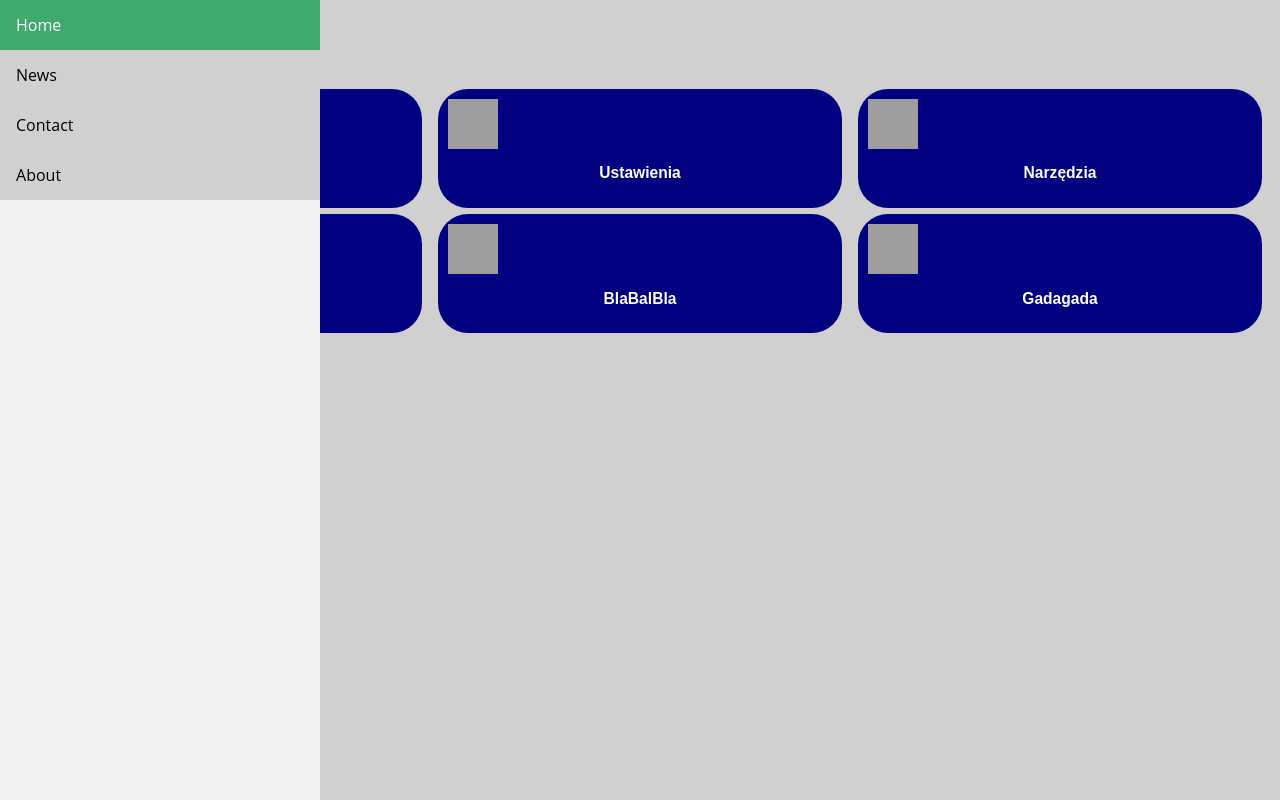
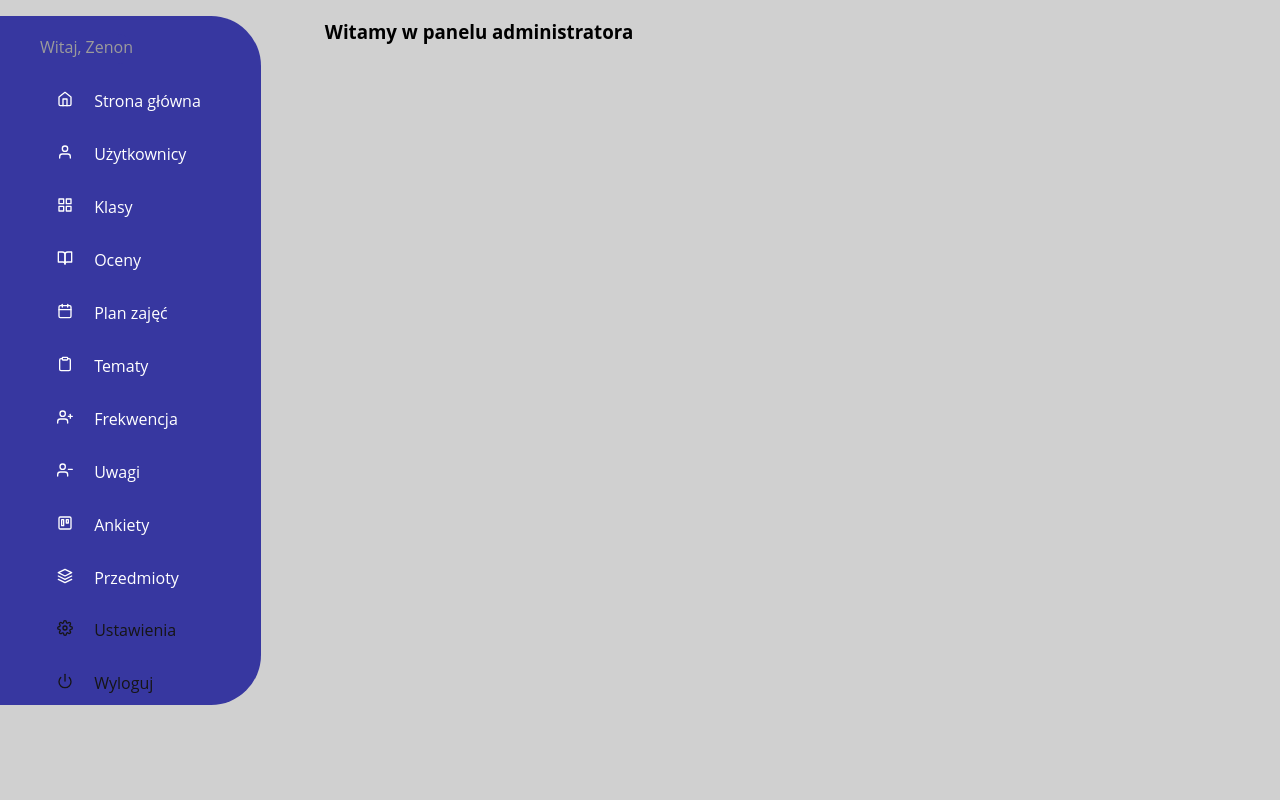
Before and after one commit to bartek33642/electronic-school-diary, a React (Create React App) app in the folder client/: page /admin in a window 1280 px wide. Built offline with nearby package versions, Linux system fonts and the light colour scheme; grey boxes are pictures that could not be loaded; the HTML template or start-up script is replaced by a standard one.

Commit message:
first commit

```diff
--- a/client/src/components/dashboard/admin/AdminDasboard.css
+++ b/client/src/components/dashboard/admin/AdminDasboard.css
@@ -1,32 +1,7 @@
-.content-admin {
-    display: flex;
-    flex-wrap: wrap;
-    margin: 10px;
-  }
-  .button-box{
-    border: none;
-    flex: 1 0 33.33%;
-  }
-  .box {
-    background-color: navy;
-    padding: 10px;
-    margin: 2px;
-    box-sizing: border-box;
-    border-radius: 30px;
-  }
-
-  .box-title h3 {
-    color: white;
-    background-color: navy;
-
-  }
-
-  .box-icon {
-    width: 50px;
-    height: 50px;
-  }
-
-  .box-icon img {
-    width: 100%;
-    height: 100%;
-  }
+.dashboard{
+  display: flex;
+  flex-direction: row;
+}
+.dasboard-content{
+  padding-left: 5%;
+}
--- a/client/src/components/dashboard/admin/AdminDashboard.jsx
+++ b/client/src/components/dashboard/admin/AdminDashboard.jsx
@@ -1,83 +1,23 @@
 import React from "react";
 import './AdminDasboard.css';
 import { Menu } from "../../menu/Menu";
+export function AdminDashboard(){
 
-export function AdminDashboard(){
     return(
-        <div>
+        <div className="dashboard">
             <Menu />
-        <div>
-            <h1>Admin dashboard</h1>
-            <div className="content-admin">
-                <button className="button-box">{/* 1 */}
-                    <div className="box">
-                    <div className="box-icon">
-                        <img src="https://img.icons8.com/?size=512&id=23264&format=png" alt="user"/>
-                    </div>
-                    <div className="box-title">
-                        <h3>Użytkownicy</h3>
-                    </div>
+            <div className="dasboard-content">
+                <h3>Witamy w panelu administratora</h3>
+
+                <div>
+
                 </div>
-                </button>
+            </div>
 
-                <button className="button-box">{/* 2 */}
-                <div className="box">
-                    <div className="box-icon">
-                        <img src="https://img.icons8.com/?size=512&id=23264&format=png" alt="user"/>
-                    </div>
-                    <div className="box-title">
-                        <h3>Ustawienia</h3>
-                    </div>
-                </div>
-                </button>
 
-                <button className="button-box">{/* 3 */}
-                <div className="box">
-                    <div className="box-icon">
-                        <img src="https://img.icons8.com/?size=512&id=23264&format=png" alt="user"/>
-                    </div>
-                    <div className="box-title">
-                        <h3>Narzędzia</h3>
-                    </div>
-                </div>
-                </button>
+       </div>
 
-                <button className="button-box">{/* 4 */}
-                <div className="box">
-                    <div className="box-icon">
-                        <img src="https://img.icons8.com/?size=512&id=23264&format=png" alt="user"/>
-                    </div>
-                    <div className="box-title">
-                        <h3>Lalal</h3>
-                    </div>
-                </div>
-                </button>
 
-                <button className="button-box">{/* 5 */}
-                <div className="box">
-                    <div className="box-icon">
-                        <img src="https://img.icons8.com/?size=512&id=23264&format=png" alt="user"/>
-                    </div>
-                    <div className="box-title">
-                        <h3>BlaBalBla</h3>
-                    </div>
-                </div>
-                </button>
-
-                <button className="button-box">{/* 6 */}
-                <div className="box">
-                    <div className="box-icon">
-                        <img src="https://img.icons8.com/?size=512&id=23264&format=png" alt="user"/>
-                    </div>
-                    <div className="box-title">
-                        <h3>Gadagada</h3>
-                    </div>
-                </div>
-                </button>
-
-            </div>
-        </div>
-        </div>
 
     );
 }
--- a/client/src/components/footer/Footer.css
+++ b/client/src/components/footer/Footer.css
@@ -7,7 +7,6 @@ body {
 
   .footer {
     bottom: 0;
-
     background-color: #031030ed;
     height: 60px;
     width: auto;
--- a/client/src/components/menu/Menu.css
+++ b/client/src/components/menu/Menu.css
@@ -1,28 +1,52 @@
-ul {
+.Fi{
+    background: none;
+    width: 50px;
+}
+.welcomeText{
+    background-color: #3737a0;
+    color: #9c9b9b;
+}
+ul, li{
     list-style: none;
-    padding: 0;
-    margin: 0;
-    width: 25%;
-    background-color: #f1f1f1;
-    position: fixed;
-    top: 0;
-    height: 100%;
-    overflow: auto;
-    z-index: 1;
-}
-ul li a {
-    display: block;
-    text-decoration: none;
-    color: #000;
-    padding: 14px 16px;
+    background-color: #3737a0;
+    color: #fff;
+    font-size: 16px;
 
 }
-ul li a:hover:not(.active) {
-    background-color: #555;
-    color: #fff;
+.navbar{
+    height: max-content;
+    width: fit-content;
+}
+
+ul, .welcomeText{
+    height: max-content;
+    width: max-content;
+    border-radius: 0 50px 50px 0;
+    padding-top: 2px;
+    padding-bottom: 6px;
 
 }
-ul li a.active {
-    background-color: #40aa6d;
-    color: #fff;
+li{
+    margin-top: 10%;
+    margin-right: 60px;
+    padding: 2% 0 2% 0;
+
 }
+
+li:active{
+    background-color: rgb(44, 55, 95);
+    border-radius: 0 50px 50px 0;
+}
+
+
+.twoMenuBtns{
+    color: #161515;
+}
+.LinkBtn{
+    text-decoration: none;
+}
+
+@media (max-width: 768px) {
+
+
+}
--- a/client/src/components/menu/Menu.jsx
+++ b/client/src/components/menu/Menu.jsx
@@ -1,71 +1,27 @@
 import React from "react";
 import "./Menu.css";
+import { FiHome, FiUser, FiBookOpen, FiCalendar, FiClipboard, FiSettings, FiPower, FiTrello, FiUserPlus, FiUserMinus, FiLayers, FiGrid } from "react-icons/fi";
+import { Link } from "react-router-dom";
+export function Menu(){
+  let imie = "Zenon";
+    return (
 
-export function Menu(){
-    return (
-      <div class="vertical-menu">
-
-<ul>
-        <li><a class="active" href="/">Home</a></li>
-        <li><a href="/news">News</a></li>
-        <li><a href="/contact">Contact</a></li>
-        <li><a href="/about">About</a></li>
-  </ul>
-      </div>
+<div className="navbar">
+     <ul>
+      <p className="welcomeText">Witaj, {imie}</p>
+      <Link to='/home' className="LinkBtn"><li><FiHome className="Fi"/> Strona główna</li></Link>
+      <Link to='/users' className="LinkBtn"><li> <FiUser className="Fi" /> Użytkownicy</li></Link>
+      <Link to='/classes' className="LinkBtn"><li> <FiGrid className="Fi" /> Klasy</li></Link>
+      <Link to='/grades' className="LinkBtn"><li> <FiBookOpen className="Fi" /> Oceny</li></Link>
+      <Link to='/schedule' className="LinkBtn"><li> <FiCalendar className="Fi" /> Plan zajęć</li></Link>
+      <Link to='/topics' className="LinkBtn"><li> <FiClipboard className="Fi" /> Tematy</li></Link>
+      <Link to='/attendance' className="LinkBtn"><li> <FiUserPlus className="Fi" /> Frekwencja</li></Link>
+      <Link to='/remarks' className="LinkBtn"><li> <FiUserMinus className="Fi" /> Uwagi</li></Link>
+      <Link to='/polls' className="LinkBtn"><li> <FiTrello className="Fi" /> Ankiety</li></Link>
+      <Link to='/subjects' className="LinkBtn"><li> <FiLayers className="Fi" /> Przedmioty</li></Link>
+      <Link to='/settings' className="LinkBtn"><li className="twoMenuBtns"><FiSettings className="Fi" /> Ustawienia</li></Link>
+      <Link to='/' className="LinkBtn"><li className="twoMenuBtns"><FiPower className="Fi" /> Wyloguj</li></Link>
+     </ul>
+    </div>
     );
 }
-
-// import React from 'react';
-// import { Link, Route, Routes } from 'react-router-dom';
-// import { Home } from '../homepage/Home';
-
-// export function Menu() {
-//     return (
-//         <div style={{ display: 'flex' }}>
-//       <div
-//         style={{
-//           width: '200px',
-//           backgroundColor: 'navy',
-//           color: 'white',
-//           padding: '20px',
-//         }}
-//       >
-//         <ul style={{ listStyleType: 'none', textDecoration: 'none', backgroundColor: 'navy', padding: 0 }}>
-//           <li>
-//             <Link to="/">Strona główna</Link>
-//           </li>
-//           <li>
-//             <Link to="/users">Użytkownicy</Link>
-//           </li>
-//           <li>
-//             <Link to="/classes">Klasy</Link>
-//           </li>
-//           <li>
-//             <Link to="/grades">Oceny</Link>
-//           </li>
-//           <li>
-//             <Link to="/schedule">Plan zajęć</Link>
-//           </li>
-//           <li>
-//             <Link to="/attendance">Frekwencja</Link>
-//           </li>
-//           <li>
-//             <Link to="/settings">Ustawienia</Link>
-//           </li>
-//         </ul>
-//         <button style={{ marginBottom: '20px' }}>Wyloguj</button>
-//       </div>
-//       <div style={{ flex: 1, padding: '20px' }}>
-//               <Routes>
-//                 <Route path="/" element={<Home />} />
-//                 <Route path="/users" element="" />
-//                 <Route path="/classes" element="" />
-//                 <Route path="/grades" element="" />
-//                 <Route path="/schedule" element="" />
-//                 <Route path="/attendance" element="" />
-//                 <Route path="/settings" element="" />
-//               </Routes>
-//             </div>
-//           </div>
-//       );
-//     };
```
